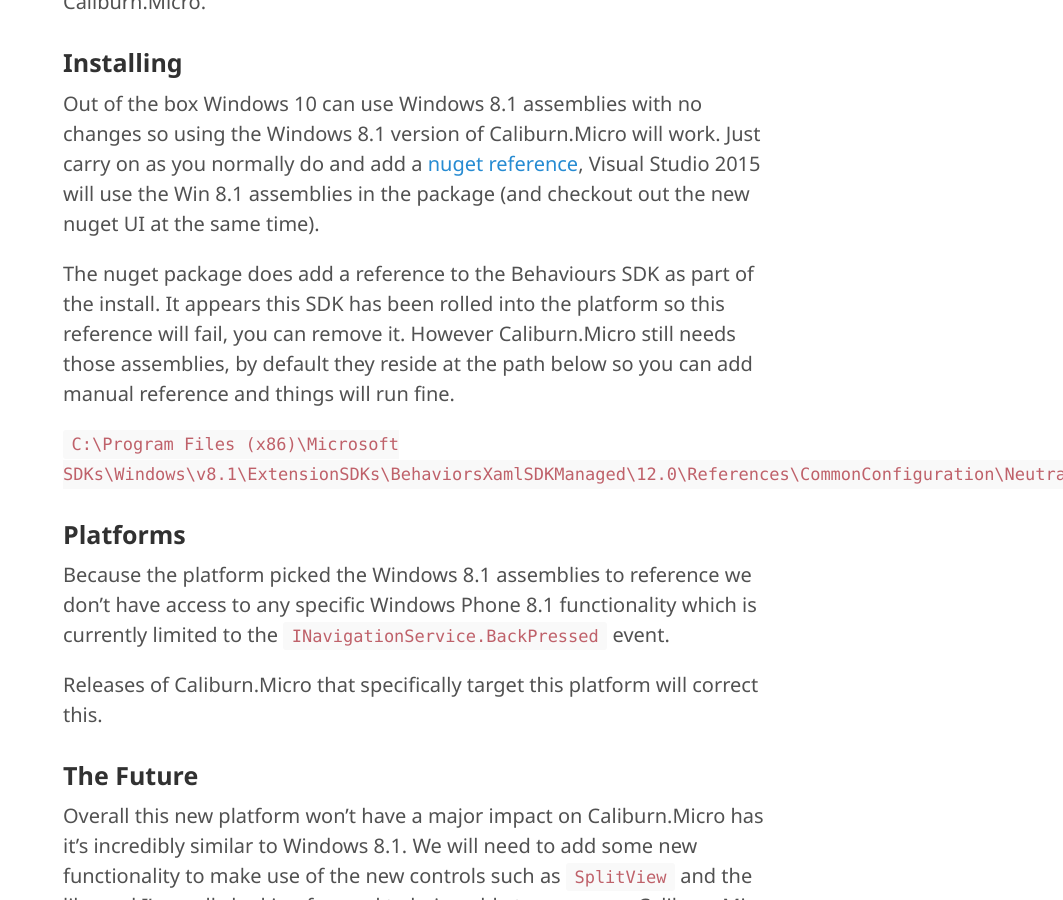
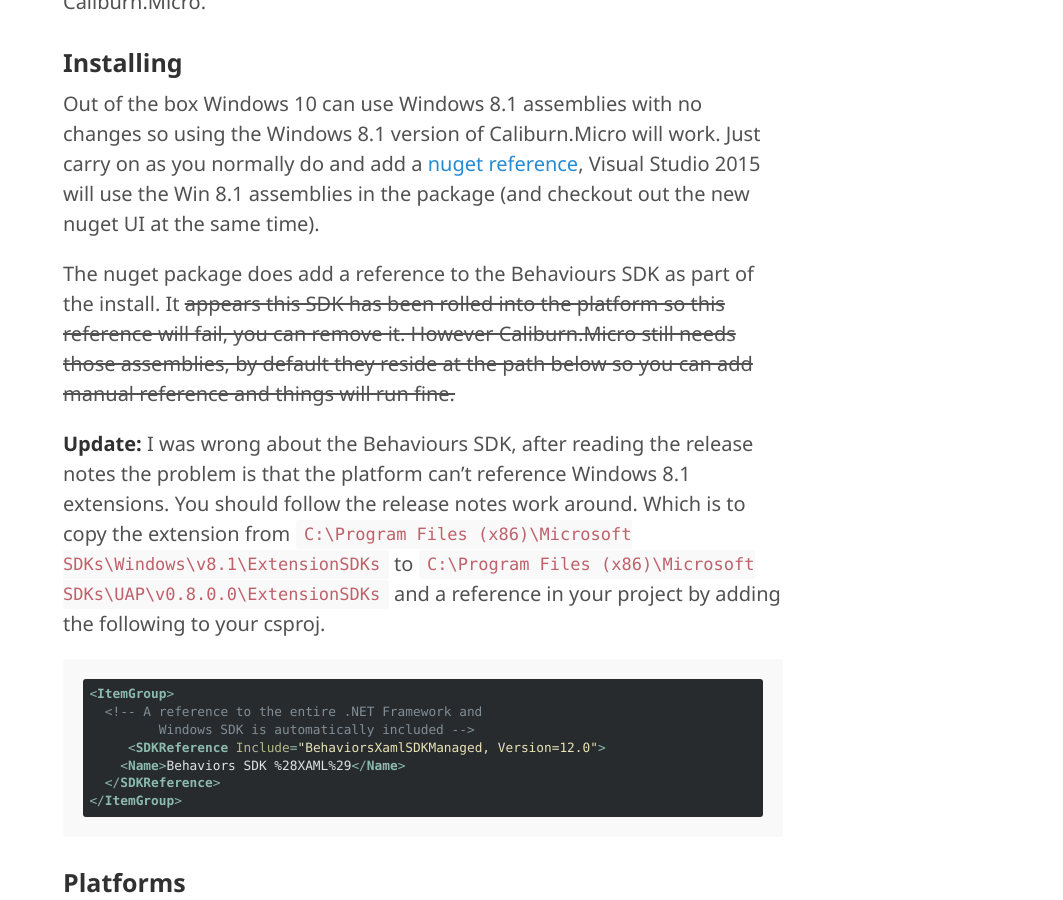
Before and after one commit to Caliburn-Micro/caliburn-micro.github.io, a Jekyll site: the page built from _posts/2015-03-25-windows-10-uap-initial.md, in a window 1280 px wide and 900 px high, scrolled down 385 px. Shown: the whole window, without its empty margins (217-1280 px from the left). Built offline with Jekyll 4.4.1, drawn with Linux system fonts in a browser that asks for light colours.

Commit message:
corrected windows 10

````diff
--- a/_posts/2015-03-25-windows-10-uap-initial.md
+++ b/_posts/2015-03-25-windows-10-uap-initial.md
@@ -9,9 +9,21 @@
 
 Out of the box Windows 10 can use Windows 8.1 assemblies with no changes so using the Windows 8.1 version of Caliburn.Micro will work. Just carry on as you normally do and add a [nuget reference](https://www.nuget.org/packages/Caliburn.Micro/), Visual Studio 2015 will use the Win 8.1 assemblies in the package (and checkout out the new nuget UI at the same time).
 
-The nuget package does add a reference to the Behaviours SDK as part of the install. It appears this SDK has been rolled into the platform so this reference will fail, you can remove it. However Caliburn.Micro still needs those assemblies, by default they reside at the path below so you can add manual reference and things will run fine.
+The nuget package does add a reference to the Behaviours SDK as part of the install. It ~~appears this SDK has been rolled into the platform so this reference will fail, you can remove it. However Caliburn.Micro still needs those assemblies, by default they reside at the path below so you can add manual reference and things will run fine.~~
 
-`C:\Program Files (x86)\Microsoft SDKs\Windows\v8.1\ExtensionSDKs\BehaviorsXamlSDKManaged\12.0\References\CommonConfiguration\Neutral`
+**Update:** I was wrong about the Behaviours SDK, after reading the release notes the problem is that the platform can't reference Windows 8.1 extensions. You should follow the release notes work around. Which is to copy the extension from `C:\Program Files (x86)\Microsoft SDKs\Windows\v8.1\ExtensionSDKs` to `C:\Program Files (x86)\Microsoft SDKs\UAP\v0.8.0.0\ExtensionSDKs` and a reference in your project by adding the following to your csproj.
+
+``` xml
+<ItemGroup>
+  <!-- A reference to the entire .NET Framework and
+         Windows SDK is automatically included -->
+     <SDKReference Include="BehaviorsXamlSDKManaged, Version=12.0">
+    <Name>Behaviors SDK %28XAML%29</Name>
+  </SDKReference>
+</ItemGroup>
+```
+
+
 
 
 ### Platforms
````
